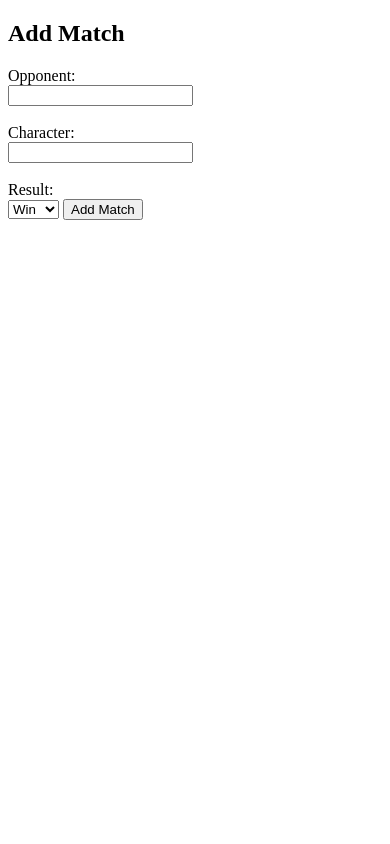
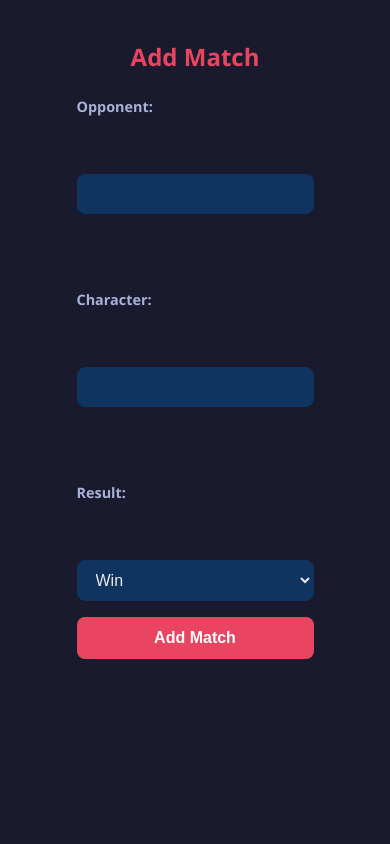
Before and after one commit to sherinawij/smash-tracker, a Flask app: page /add_match in a window 390 px wide. Run offline with Flask 3, Linux system fonts and the light colour scheme.

Commit message:
Added CSS & JS

```diff
--- a/app.py
+++ b/app.py
@@ -10,7 +10,7 @@ app.config['SQLALCHEMY_TRACK_MODIFICATIONS'] = False
 
 login_manager = LoginManager()
 login_manager.init_app(app)
-login_manager.login_view = 'login'
+login_manager.login_view = 'login' # type: ignore
 
 @login_manager.user_loader
 def load_user(user_id):
--- /dev/null
+++ b/static/css/styles.css
@@ -0,0 +1,240 @@
+/* ── Reset & Base ── */
+*, *::before, *::after {
+  box-sizing: border-box;
+  margin: 0;
+  padding: 0;
+}
+
+body {
+  font-family: 'Segoe UI', Tahoma, Geneva, Verdana, sans-serif;
+  background-color: #1a1a2e;
+  color: #eaeaea;
+  min-height: 100vh;
+  display: flex;
+  flex-direction: column;
+  align-items: center;
+  padding: 40px 20px;
+}
+
+/* ── Typography ── */
+h2 {
+  font-size: 2rem;
+  margin-bottom: 24px;
+  color: #e94560;
+  text-align: center;
+}
+
+p {
+  line-height: 1.6;
+}
+
+/* ── Card / Container ── */
+.card {
+  background-color: #16213e;
+  border-radius: 12px;
+  padding: 36px 40px;
+  width: 100%;
+  max-width: 480px;
+  box-shadow: 0 8px 32px rgba(0, 0, 0, 0.4);
+}
+
+/* ── Forms ── */
+form {
+  display: flex;
+  flex-direction: column;
+  gap: 16px;
+}
+
+label {
+  font-size: 0.9rem;
+  font-weight: 600;
+  color: #a8b2d8;
+  margin-bottom: 4px;
+  display: block;
+}
+
+input[type="text"],
+input[type="password"],
+select {
+  width: 100%;
+  padding: 10px 14px;
+  border: 1px solid #0f3460;
+  border-radius: 8px;
+  background-color: #0f3460;
+  color: #eaeaea;
+  font-size: 1rem;
+  transition: border-color 0.2s;
+  outline: none;
+}
+
+input[type="text"]:focus,
+input[type="password"]:focus,
+select:focus {
+  border-color: #e94560;
+}
+
+select option {
+  background-color: #0f3460;
+}
+
+/* ── Buttons ── */
+button,
+.btn {
+  padding: 12px;
+  border: none;
+  border-radius: 8px;
+  background-color: #e94560;
+  color: #fff;
+  font-size: 1rem;
+  font-weight: 600;
+  cursor: pointer;
+  transition: background-color 0.2s, transform 0.1s;
+  text-align: center;
+  text-decoration: none;
+  display: inline-block;
+}
+
+button:hover,
+.btn:hover {
+  background-color: #c73652;
+}
+
+button:active,
+.btn:active {
+  transform: scale(0.98);
+}
+
+/* ── Links ── */
+a {
+  color: #e94560;
+  text-decoration: none;
+}
+
+a:hover {
+  text-decoration: underline;
+}
+
+.link-muted {
+  font-size: 0.85rem;
+  color: #a8b2d8;
+  text-align: center;
+  margin-top: 12px;
+}
+
+/* ── Dashboard ── */
+.dashboard-container {
+  text-align: center;
+  max-width: 700px;
+  width: 100%;
+}
+
+.dashboard-container img {
+  max-width: 300px;
+  width: 100%;
+  border-radius: 12px;
+  margin-bottom: 20px;
+}
+
+.dashboard-actions {
+  display: flex;
+  gap: 16px;
+  justify-content: center;
+  margin-top: 24px;
+  flex-wrap: wrap;
+}
+
+/* ── Match History ── */
+.match-list {
+  width: 100%;
+  max-width: 600px;
+}
+
+.match-card {
+  background-color: #16213e;
+  border-radius: 10px;
+  padding: 18px 24px;
+  margin-bottom: 16px;
+  border-left: 4px solid #e94560;
+}
+
+.match-card.win {
+  border-left-color: #4caf50;
+}
+
+.match-card.loss {
+  border-left-color: #e94560;
+}
+
+.match-card p {
+  margin: 4px 0;
+  font-size: 0.95rem;
+  color: #a8b2d8;
+}
+
+.match-card p span {
+  color: #eaeaea;
+  font-weight: 600;
+}
+
+.result-badge {
+  display: inline-block;
+  padding: 2px 10px;
+  border-radius: 20px;
+  font-size: 0.8rem;
+  font-weight: 700;
+  text-transform: uppercase;
+}
+
+.result-badge.win  { background-color: #4caf50; color: #fff; }
+.result-badge.loss { background-color: #e94560; color: #fff; }
+
+/* ── Navbar ── */
+nav {
+  width: 100%;
+  max-width: 700px;
+  display: flex;
+  justify-content: space-between;
+  align-items: center;
+  margin-bottom: 32px;
+  padding: 12px 20px;
+  background-color: #16213e;
+  border-radius: 10px;
+}
+
+nav .brand {
+  font-size: 1.2rem;
+  font-weight: 700;
+  color: #e94560;
+}
+
+nav a {
+  color: #a8b2d8;
+  font-size: 0.9rem;
+  margin-left: 16px;
+}
+
+nav a:hover {
+  color: #e94560;
+}
+
+/* ── Flash / Error messages ── */
+.flash {
+  background-color: #e94560;
+  color: #fff;
+  padding: 10px 18px;
+  border-radius: 8px;
+  margin-bottom: 16px;
+  font-size: 0.9rem;
+  text-align: center;
+}
+
+/* ── Responsive ── */
+@media (max-width: 500px) {
+  .card {
+    padding: 24px 20px;
+  }
+
+  h2 {
+    font-size: 1.5rem;
+  }
+}
--- a/static/js/scripts.js
+++ b/static/js/scripts.js
@@ -0,0 +1,60 @@
+// ── Flash message auto-dismiss ──
+document.addEventListener('DOMContentLoaded', () => {
+  const flashes = document.querySelectorAll('.flash');
+  flashes.forEach(el => {
+    setTimeout(() => {
+      el.style.transition = 'opacity 0.5s';
+      el.style.opacity = '0';
+      setTimeout(() => el.remove(), 500);
+    }, 3000);
+  });
+});
+
+// ── Form validation ──
+document.addEventListener('DOMContentLoaded', () => {
+  const forms = document.querySelectorAll('form');
+
+  forms.forEach(form => {
+    form.addEventListener('submit', (e) => {
+      const inputs = form.querySelectorAll('input[type="text"], input[type="password"]');
+      let valid = true;
+
+      inputs.forEach(input => {
+        if (!input.value.trim()) {
+          valid = false;
+          input.style.borderColor = '#e94560';
+        } else {
+          input.style.borderColor = '';
+        }
+      });
+
+      if (!valid) {
+        e.preventDefault();
+        showError(form, 'Please fill in all fields.');
+      }
+    });
+  });
+});
+
+function showError(form, message) {
+  // Remove any existing error
+  const existing = form.querySelector('.form-error');
+  if (existing) existing.remove();
+
+  const err = document.createElement('p');
+  err.className = 'flash form-error';
+  err.textContent = message;
+  form.prepend(err);
+}
+
+// ── Match result badge colour (history page) ──
+document.addEventListener('DOMContentLoaded', () => {
+  document.querySelectorAll('.match-card').forEach(card => {
+    const badge = card.querySelector('.result-badge');
+    if (badge) {
+      const result = badge.textContent.trim().toLowerCase();
+      card.classList.add(result);    // adds .win or .loss for border colour
+      badge.classList.add(result);   // colours the badge itself
+    }
+  });
+});
--- a/templates/add_match.html
+++ b/templates/add_match.html
@@ -3,6 +3,7 @@
 <head>
     <meta charset="UTF-8">
     <meta name="viewport" content="width=device-width, initial-scale=1.0">
+    <link rel="stylesheet" href="{{ url_for('static', filename='css/styles.css') }}">
     <title>Document</title>
 </head>
 <body>
@@ -19,5 +20,7 @@
         </select>
         <button type="submit">Add Match</button>
     </form>
+
+    <script src="{{ url_for('static', filename='js/scripts.js') }}"></script>
 </body>
 </html>
--- a/templates/dashboard.html
+++ b/templates/dashboard.html
@@ -3,10 +3,13 @@
 <head>
     <meta charset="UTF-8">
     <meta name="viewport" content="width=device-width, initial-scale=1.0">
+    <link rel="stylesheet" href="{{ url_for('static', filename='css/styles.css') }}">
     <title>Document</title>
 </head>
 <body>
     <img src="{{url_for('static', filename='images/mario.png')}}" width="600">
     <h2>Welcome {{curent_user}}</h2>
+
+    <script src="{{ url_for('static', filename='js/scripts.js') }}"></script>
 </body>
 </html>
--- a/templates/history.html
+++ b/templates/history.html
@@ -3,6 +3,7 @@
 <head>
     <meta charset="UTF-8">
     <meta name="viewport" content="width=device-width, initial-scale=1.0">
+    <link rel="stylesheet" href="{{ url_for('static', filename='css/styles.css') }}">
     <title>Match History</title>
 </head>
 <body>
@@ -15,5 +16,7 @@
 </p>
 <hr>
 {% endfor %}
+
+<script src="{{ url_for('static', filename='js/scripts.js') }}"></script>
 </body>
 </html>
--- a/templates/login.html
+++ b/templates/login.html
@@ -3,6 +3,7 @@
 <head>
     <meta charset="UTF-8">
     <meta name="viewport" content="width=device-width, initial-scale=1.0">
+    <link rel="stylesheet" href="{{ url_for('static', filename='css/styles.css') }}">
     <title>Login</title>
 </head>
 <body>
@@ -15,5 +16,7 @@
         <button type="submit">Login</button>
 
     </form>
+
+    <script src="{{ url_for('static', filename='js/scripts.js') }}"></script>
 </body>
 </html>
--- a/templates/signup.html
+++ b/templates/signup.html
@@ -3,6 +3,7 @@
 <head>
     <meta charset="UTF-8">
     <meta name="viewport" content="width=device-width, initial-scale=1.0">
+    <link rel="stylesheet" href="{{ url_for('static', filename='css/styles.css') }}">
     <title>Signup</title>
 </head>
 <body>
@@ -14,5 +15,7 @@
         <input type="password" name="password"><br><br>
         <button type="submit">Sign Up</button>
     </form>
+
+    <script src="{{ url_for('static', filename='js/scripts.js') }}"></script>
 </body>
 </html>
```
Also changed, not shown: instance/site.db, static/css/style.css (deleted).
